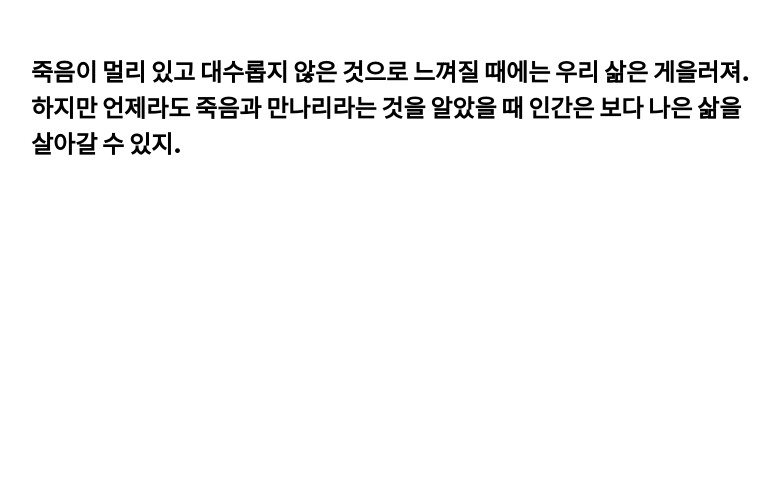
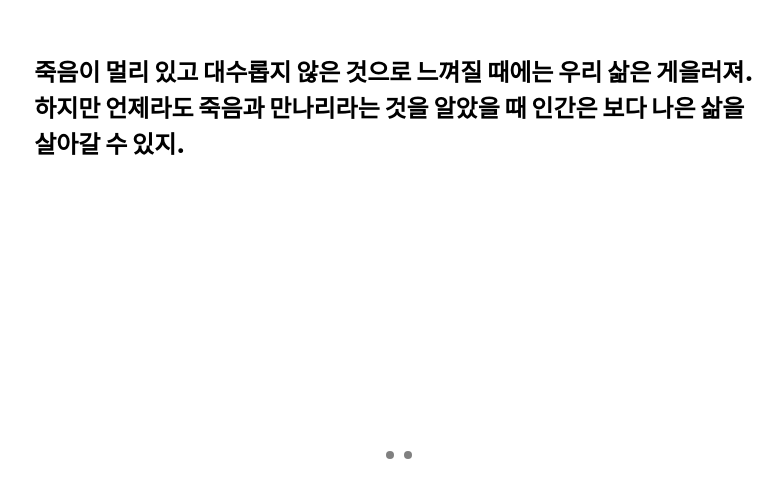
Before and after one commit to rlagudals95/memento_next, a Next.js app: page / in a window 1280 px wide. Shown: the part 291-788 px from the top of the page, without its empty margins (241-1024 px from the left). Built offline with nearby package versions, Linux system fonts and the light colour scheme.

Commit message:
feat: add dots

```diff
--- a/src/components.tsx/SimpleSlider.tsx
+++ b/src/components.tsx/SimpleSlider.tsx
@@ -1,7 +1,8 @@
 import React, { useRef, useState } from "react";
+import styled from "@emotion/styled";
 
 interface IProps {
-  children: React.ReactNode;
+  children: React.ReactNode | React.ReactNode[];
 }
 
 const SimpleSlider = (props: IProps) => {
@@ -9,6 +10,7 @@ const SimpleSlider = (props: IProps) => {
   const scrollRef = useRef<HTMLDivElement>(null);
   const [isDrag, setIsDrag] = useState(false);
   const [startX, setStartX] = useState<number | undefined>();
+  const [step, setStep] = useState(1);
 
   const onDragStart = (e: React.MouseEvent<HTMLDivElement, MouseEvent>) => {
     e.preventDefault();
@@ -64,6 +66,12 @@ const SimpleSlider = (props: IProps) => {
       <div className="card-wrap" ref={scrollRef}>
         {children}
       </div>
+
+      <div className="dots">
+        {Array.from(children || []).map((dot, index) => {
+          return <div key={index} className="dot"></div>
+        })}
+      </div>
     </div>
   );
 };
--- a/src/pages/InitPage.tsx
+++ b/src/pages/InitPage.tsx
@@ -8,6 +8,7 @@ const InitPage = () => {
     font-size: ${FontSize.XLarge};
     font-weight: 900;
     color: black;
+    width: 95%;
   `
 
   const Section = styled.div`
--- a/src/pages/index.tsx
+++ b/src/pages/index.tsx
@@ -13,9 +13,8 @@ const Index = () => {
         />
       }
     >
-      <div className="px-4">
-        <InitPage />
-      </div>
+      {/* TODO 기존 사용자는 Setting Page로 이동  */}
+      <InitPage />
     </Main>
   );
 };
--- a/src/styles/global.css
+++ b/src/styles/global.css
@@ -31,6 +31,29 @@ a:hover {
   overflow-x: scroll; /* div에 가로 스크롤을 줘서 옆으로 길게 보이게함*/
 }
 
+.dots {
+  position: absolute;
+  bottom: 50px;
+  left: 0;
+  display: flex;
+  justify-content: center;
+  width: 100%;
+}
+
+.dot {
+  width: 8px;
+  height: 8px;
+  background: gray;
+  border-radius: 50%;
+  margin: 0 5px;
+  cursor: pointer;
+}
+
+.active-dot {
+  background: #3f3f3f;
+  cursor: default;
+}
+
 /*overflow-x와 함께오는 scroll bar 제거*/
 .card-wrap::-webkit-scrollbar {
   display: none;
```
